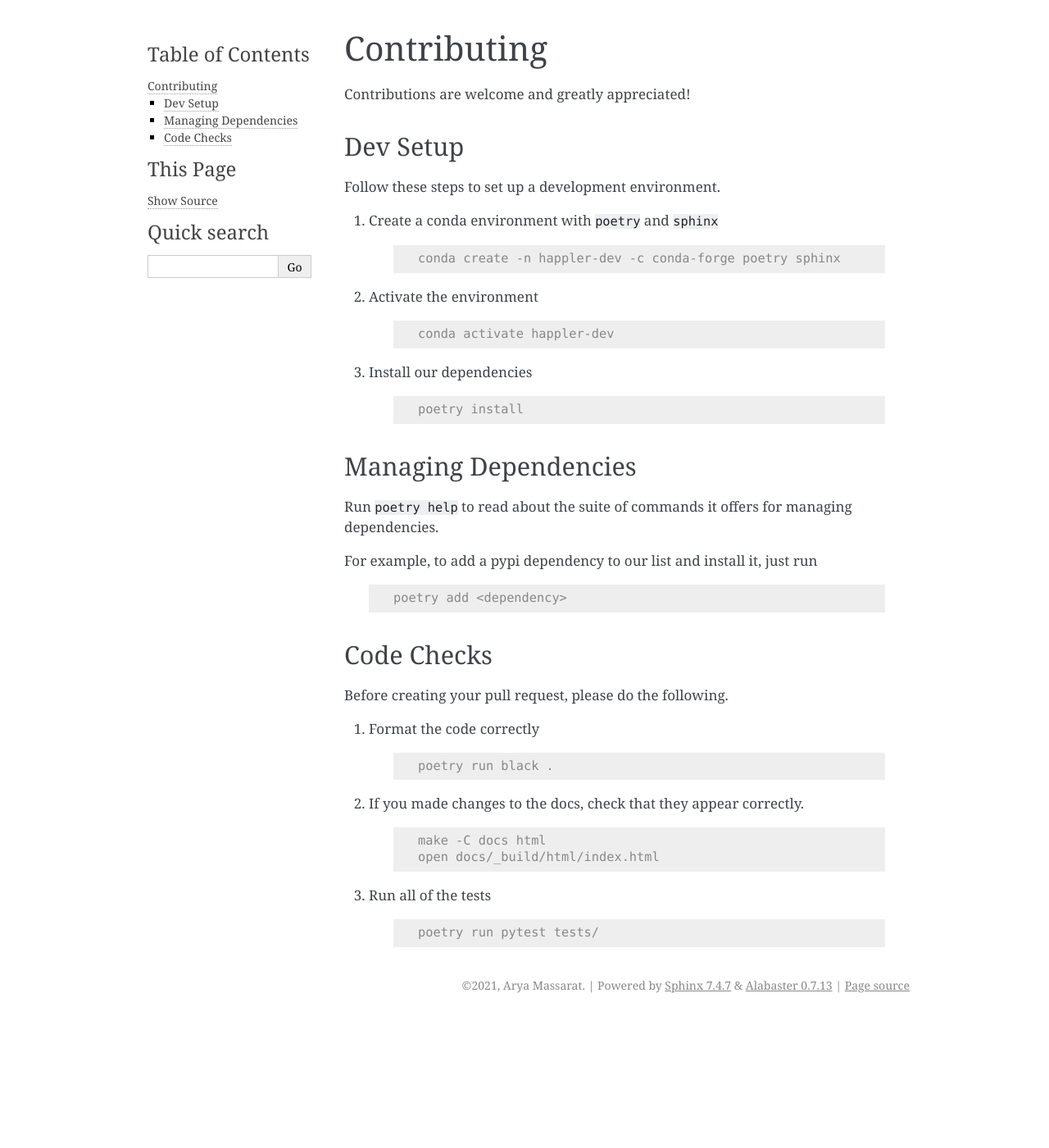
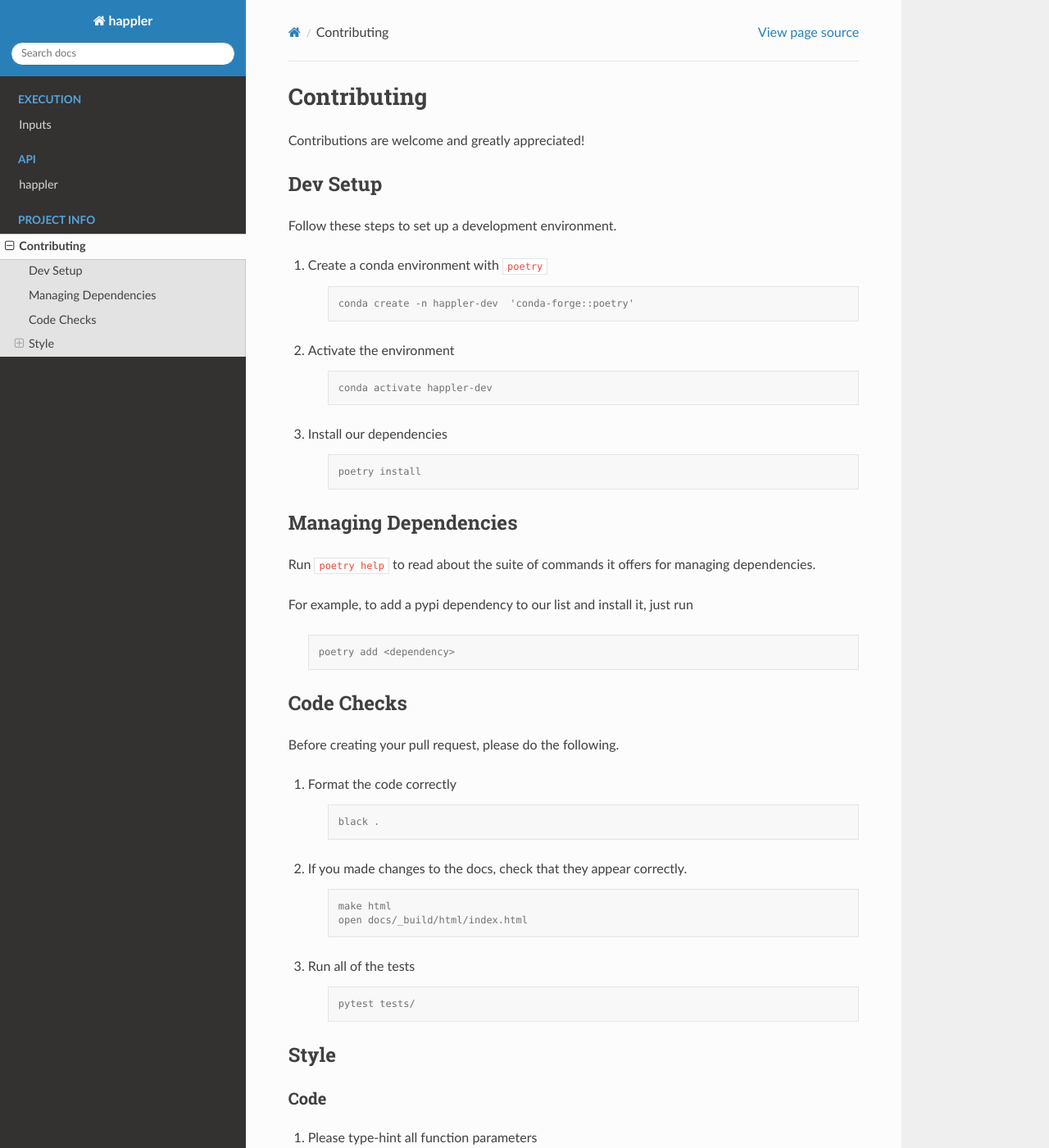
Before and after one commit to gymrek-lab/happler, a Sphinx documentation site: the page built from docs/project_info/contributing.rst, in a window 1280 px wide and 1400 px high. Shown: the whole window at 82% size. Built offline with Sphinx 7.4.7 and the Read the Docs theme 2.0.0, drawn with Linux system fonts in a browser that asks for light colours; some of the changed text lies outside the part shown.

```diff
--- /dev/null
+++ b/docs/api/modules.rst
@@ -0,0 +1,7 @@
+happler
+=======
+
+.. toctree::
+   :maxdepth: 4
+
+   happler
--- a/docs/conf.py
+++ b/docs/conf.py
@@ -9,10 +9,10 @@
 # If extensions (or modules to document with autodoc) are in another directory,
 # add these directories to sys.path here. If the directory is relative to the
 # documentation root, use os.path.abspath to make it absolute, like shown here.
-#
-# import os
-# import sys
-# sys.path.insert(0, os.path.abspath('.'))
+
+import os
+import sys
+sys.path.insert(0, os.path.abspath('../'))
 
 
 # -- Project information -----------------------------------------------------
@@ -27,7 +27,11 @@ author = "Arya Massarat"
 # Add any Sphinx extension module names here, as strings. They can be
 # extensions coming with Sphinx (named 'sphinx.ext.*') or your custom
 # ones.
-extensions = []
+extensions = [
+	"sphinx.ext.autodoc",
+	"sphinx_autodoc_typehints",
+	"sphinx_rtd_theme"
+]
 
 # Add any paths that contain templates here, relative to this directory.
 templates_path = ["_templates"]
@@ -43,7 +47,7 @@ exclude_patterns = ["_build", "Thumbs.db", ".DS_Store"]
 # The theme to use for HTML and HTML Help pages.  See the documentation for
 # a list of builtin themes.
 #
-html_theme = "alabaster"
+html_theme = "sphinx_rtd_theme"
 
 # Add any paths that contain custom static files (such as style sheets) here,
 # relative to this directory. They are copied after the builtin static files,
--- a/docs/executing/inputs.rst
+++ b/docs/executing/inputs.rst
@@ -1,3 +1,6 @@
+.. _executing-inputs:
+
+
 Inputs
 =========
 
--- a/docs/project_info/contributing.rst
+++ b/docs/project_info/contributing.rst
@@ -13,11 +13,11 @@ Dev Setup
 
 Follow these steps to set up a development environment.
 
-1. Create a conda environment with ``poetry`` and ``sphinx``
+1. Create a conda environment with ``poetry``
 
     .. code-block:: console
 
-        conda create -n happler-dev -c conda-forge poetry sphinx
+        conda create -n happler-dev  'conda-forge::poetry'
 2. Activate the environment
 
     .. code-block:: console
@@ -49,17 +49,26 @@ Before creating your pull request, please do the following.
 
     .. code-block:: console
 
-        poetry run black .
+        black .
 
 2. If you made changes to the docs, check that they appear correctly.
 
     .. code-block:: console
 
-        make -C docs html
+        make html
         open docs/_build/html/index.html
 
 3. Run all of the tests
 
     .. code-block:: console
 
-        poetry run pytest tests/
+        pytest tests/
+
+-----
+Style
+-----
+~~~~
+Code
+~~~~
+
+1. Please type-hint all function parameters
```
Also changed, not shown: docs/api/happler.rst (added, +19 -0 lines), docs/index.rst (+8 -0 lines).
